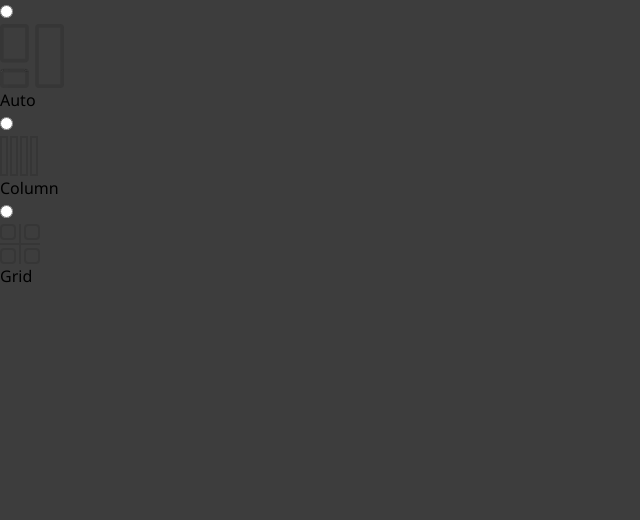
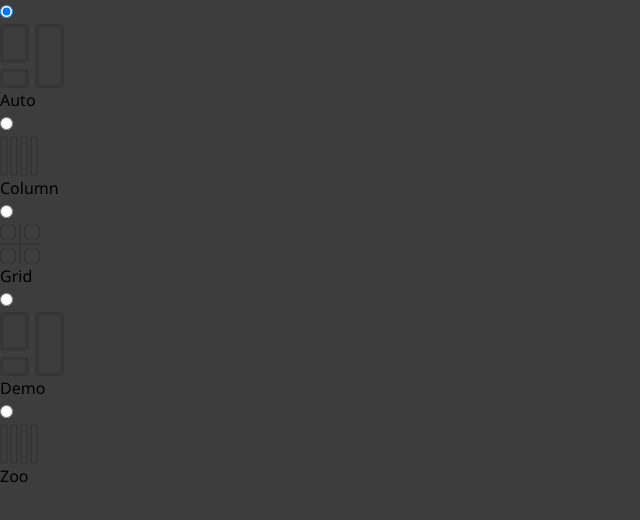
Before and after one commit to taiseen/learning-react-mini-pro, a React (Vite) app: page / in a window 1280 px wide. Shown: the top 520 px of the page, without its empty margins (0-640 px from the left). Built offline with nearby package versions, Linux system fonts and the light colour scheme.

Commit message:
refactor: auto dynamic position at radio selection

```diff
--- a/src/App.jsx
+++ b/src/App.jsx
@@ -1,16 +1,13 @@
+// import RadioBtnEffect from "./components/radioBtnEffect";
 // import Sidebar from "./components/sideMenuMultiLevel";
 // import DropdownMenu from "./components/dropdownMenu";
 // import AccordionMenu from "./components/accordion";
 // import Menu from "./components/contextMenu";
 // import Table from "./components/table";
-// import RadioBtnEffect from "./components/radioBtnEffect";
 
 import RadioBtn from "./components/radioBtn";
 
-
 const App = () => {
-
-
 
   return (
     <div className="mainContainer">
--- a/src/components/radioBtn/data.js
+++ b/src/components/radioBtn/data.js
@@ -17,18 +17,18 @@ export const layoutOptions = [
         text: 'Grid',
         icon: 'layout_grid.webp',
     },
-    // {
-    //     rID: 'l4',
-    //     value: 'demo',
-    //     text: 'Demo',
-    //     icon: 'assets-template.webp',
-    // },
-    // {
-    //     rID: 'l5',
-    //     value: 'zoo',
-    //     text: 'Zoo',
-    //     icon: 'layout_grid.webp',
-    // },
+    {
+        rID: 'l4',
+        value: 'demo',
+        text: 'Demo',
+        icon: 'assets-template.webp',
+    },
+    {
+        rID: 'l5',
+        value: 'zoo',
+        text: 'Zoo',
+        icon: 'layout_column.webp',
+    },
     // {
     //     rID: 'l6',
     //     value: 'app',
--- a/src/components/radioBtn/index.jsx
+++ b/src/components/radioBtn/index.jsx
@@ -1,5 +1,5 @@
+import { layoutOptions } from "./data";
 import { useState } from "react";
-import { layoutOptions } from "./data";
 
 const RadioBtn = () => {
     const layouts = layoutOptions.map(data => data.value);
@@ -7,6 +7,8 @@ const RadioBtn = () => {
     const [selectedLayout, setSelectedLayout] = useState({ type: 'auto', idx: 0 }); // Set a default layout
 
     const handleLayoutChange = (e, idx) => setSelectedLayout({ type: e.target.value, idx });
+
+    const dynamicSelection = layouts.includes(selectedLayout.type) && `translateX(${selectedLayout.idx * 100}%)`;
 
     return (
         <div className="flex bg-white/30 w-fit p-2 mx-auto mt-20 rounded shadow-lg relative">
@@ -19,7 +21,7 @@ const RadioBtn = () => {
                             className="hidden"
                             value={option.value}
                             onChange={(e) => handleLayoutChange(e, idx)}
-                            checked={selectedLayout === option.value}
+                            checked={selectedLayout.type === option.value}
                         />
 
                         <label
@@ -33,12 +35,11 @@ const RadioBtn = () => {
                     </div>
                 ))}
 
-                <span className={`absolute w-[100px] h-[30px] border border-[#C1DEFFFF] rounded-2xl opacity-1 bg-[#C2DEFF59] duration-300 ease-in-out
-                ${layouts.includes(selectedLayout.type) ? `translate-x-[${selectedLayout.idx * 100}%]` : ''}`}>
+                <span
+                    style={{ transform: dynamicSelection }}
+                    className={`absolute w-[100px] h-[30px] border border-[#C1DEFFFF] rounded-2xl opacity-1 bg-[#C2DEFF59] transform transition-transform duration-300 ease-in-out`}>
                 </span>
             </div>
-
-
         </div >
     )
 }
```
